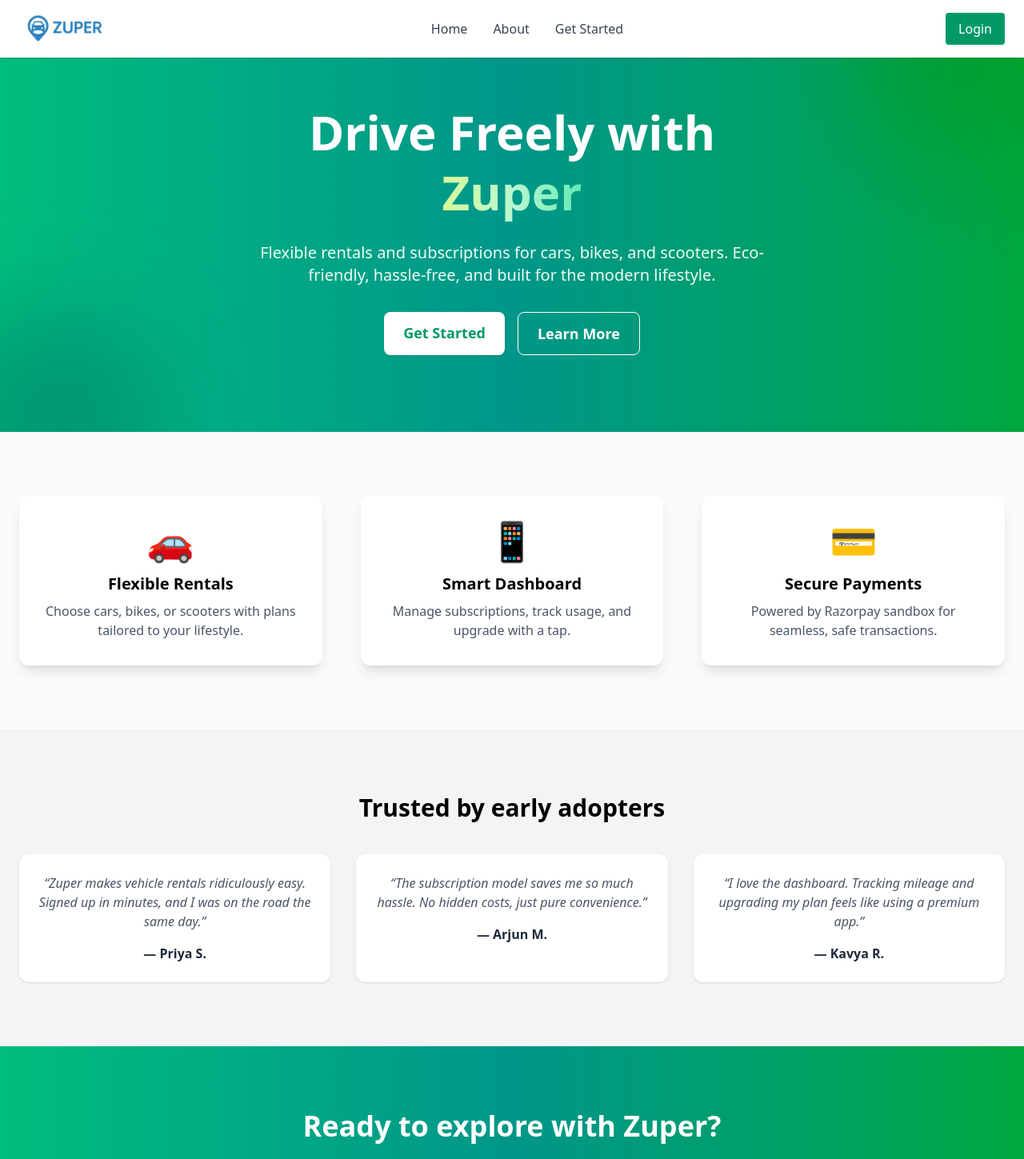
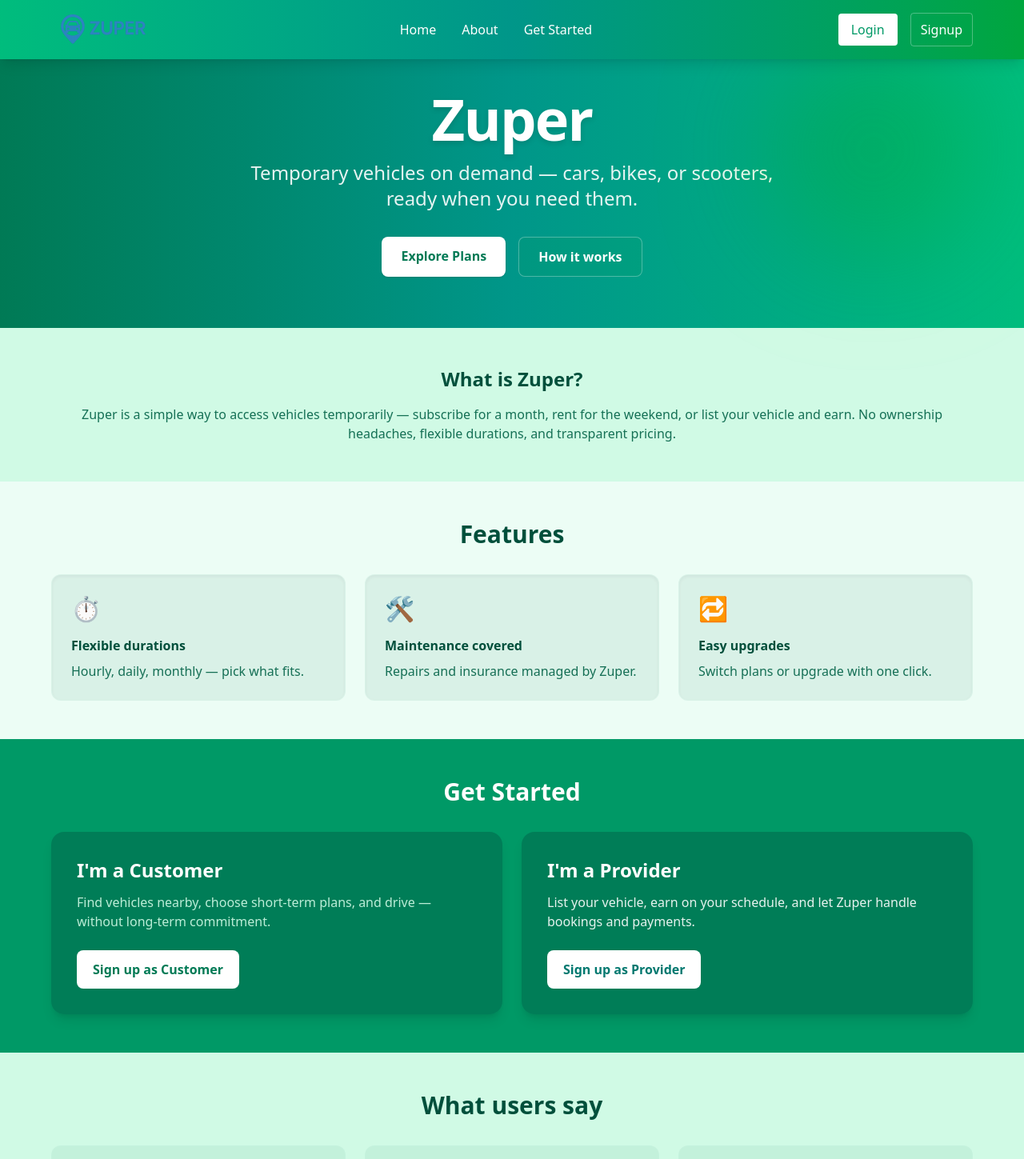
Before and after one commit to Preet2099x/Zuper, a React (Vite) app in the folder frontend/: page / in a window 1280 px wide. Shown: the top 1449 px of the page at 80% size. Built offline with nearby package versions, Linux system fonts and the light colour scheme.

Commit message:
minor changes

```diff
--- a/frontend/src/components/Navbar.jsx
+++ b/frontend/src/components/Navbar.jsx
@@ -4,37 +4,49 @@ import logo from "../assets/zuper.png";
 
 export default function Navbar() {
   return (
-    <header className="bg-white shadow fixed top-0 left-0 w-full z-50">
+    <header className="fixed top-0 left-0 w-full z-50">
+      {/* Gradient bar that matches landing page */}
+      <div className="bg-gradient-to-r from-emerald-500 via-teal-600 to-green-600
+                      shadow-lg backdrop-blur-sm">
         <div className="container mx-auto px-6 py-4 flex items-center justify-between">
           {/* Logo */}
           <Link to="/" className="flex items-center">
             <img
               src={logo}
               alt="Zuper Logo"
-            className="h-28 w-auto object-contain -my-10"
+              className="h-32 w-auto object-contain -my-12"
             />
           </Link>
 
           {/* Nav Links */}
-        <nav className="hidden md:flex space-x-8">
-          <Link to="/" className="text-gray-700 hover:text-emerald-600">
+          <nav className="hidden md:flex space-x-8 items-center">
+            <Link to="/" className="text-white hover:text-emerald-200 transition">
               Home
             </Link>
-          <Link to="/about" className="text-gray-700 hover:text-emerald-600">
+            <Link to="/about" className="text-white hover:text-emerald-200 transition">
               About
             </Link>
-          <Link to="/signup" className="text-gray-700 hover:text-emerald-600">
+            <Link to="/signup" className="text-white hover:text-emerald-200 transition">
               Get Started
             </Link>
           </nav>
 
           {/* CTA Button */}
+          <div className="flex items-center space-x-4">
             <Link
               to="/login"
-          className="bg-emerald-600 text-white px-4 py-2 rounded hover:bg-emerald-700 transition"
+              className="bg-white text-emerald-600 px-4 py-2 rounded hover:bg-gray-100 transition font-medium"
             >
               Login
             </Link>
+            <Link
+              to="/signup"
+              className="hidden md:inline-block text-white border border-white/30 px-3 py-2 rounded hover:bg-white/10 transition"
+            >
+              Signup
+            </Link>
+          </div>
+        </div>
       </div>
     </header>
   );
--- a/frontend/src/index.css
+++ b/frontend/src/index.css
@@ -1,22 +1,14 @@
 @import "tailwindcss";
 
+/* blobs & subtle animations used by landing page */
 @keyframes blob {
-  0% {
-    transform: translate(0px, 0px) scale(1);
-  }
-  33% {
-    transform: translate(30px, -50px) scale(1.1);
-  }
-  66% {
-    transform: translate(-20px, 20px) scale(0.9);
-  }
-  100% {
-    transform: translate(0px, 0px) scale(1);
-  }
+  0% { transform: translate(0,0) scale(1); }
+  33% { transform: translate(30px,-30px) scale(1.05); }
+  66% { transform: translate(-20px,20px) scale(0.95); }
+  100% { transform: translate(0,0) scale(1); }
 }
-.animate-blob {
-  animation: blob 8s infinite;
-}
-.animation-delay-2000 {
-  animation-delay: 2s;
-}
+.animate-blob { animation: blob 9s infinite; }
+.animation-delay-2000 { animation-delay: 2s; }
+
+/* small confort improvements */
+.container { max-width: 1200px; }
--- a/frontend/src/pages/LandingPage.jsx
+++ b/frontend/src/pages/LandingPage.jsx
@@ -5,120 +5,111 @@ import Footer from "../components/Footer";
 
 export default function LandingPage() {
   return (
-    <div className="bg-gray-50">
+    <div className="bg-emerald-50 text-gray-900 antialiased">
       <Navbar />
 
-      {/* Hero Section */}
-      <section className="relative pt-32 pb-24 bg-gradient-to-r from-emerald-500 via-teal-600 to-green-600 text-white overflow-hidden">
-        <div className="container mx-auto px-6 text-center relative z-10">
-          <h1 className="text-5xl md:text-6xl font-extrabold leading-tight">
-            Drive Freely with <br />
-            <span className="bg-clip-text text-transparent bg-gradient-to-r from-lime-200 via-green-200 to-emerald-300">
-              Zuper
-            </span>
-          </h1>
-          <p className="mt-6 text-lg md:text-xl max-w-2xl mx-auto text-emerald-50">
-            Flexible rentals and subscriptions for cars, bikes, and scooters. Eco-friendly, hassle-free, and built for the modern lifestyle.
+      {/* HERO - darker, spacious, no white bleed */}
+      <section className="pt-28 pb-16 bg-gradient-to-r from-emerald-700 via-teal-600 to-emerald-500 text-white text-center">
+        <div className="container mx-auto px-6">
+          <h1 className="text-6xl md:text-7xl font-extrabold tracking-tight drop-shadow-md">Zuper</h1>
+          <p className="mt-4 text-xl md:text-2xl max-w-2xl mx-auto opacity-90">
+            Temporary vehicles on demand — cars, bikes, or scooters, ready when you need them.
           </p>
-          <div className="mt-8 flex justify-center space-x-4">
+
+          <div className="mt-8 flex justify-center gap-4">
             <Link
-              to="/signup"
-              className="bg-white text-emerald-600 px-6 py-3 rounded-lg text-lg font-semibold shadow hover:bg-gray-100 transition"
+              to="/plans"
+              className="bg-white text-emerald-700 px-6 py-3 rounded-lg font-semibold shadow hover:scale-[1.02] transition transform"
             >
-              Get Started
+              Explore Plans
             </Link>
             <Link
-              to="/about"
-              className="bg-transparent border border-white px-6 py-3 rounded-lg text-lg font-semibold hover:bg-white hover:text-emerald-600 transition"
+              to="#how"
+              className="bg-emerald-600/20 border border-white/30 text-white px-6 py-3 rounded-lg font-semibold hover:bg-emerald-600/30 transition"
             >
-              Learn More
+              How it works
             </Link>
           </div>
         </div>
 
-        {/* Floating blobs for organic background */}
-        <div className="absolute -top-20 -right-20 w-72 h-72 bg-lime-400 rounded-full mix-blend-multiply filter blur-3xl opacity-30 animate-blob"></div>
-        <div className="absolute -bottom-32 -left-20 w-72 h-72 bg-pink-400 rounded-full mix-blend-multiply filter blur-3xl opacity-30 animate-blob animation-delay-2000"></div>
+        {/* decorative blob (lower opacity so nav separation feels obvious) */}
+        <div className="absolute right-6 top-6 w-72 h-72 bg-lime-400 rounded-full mix-blend-multiply filter blur-3xl opacity-20 animate-blob"></div>
       </section>
 
-      {/* Features Section */}
-      <section className="py-20 container mx-auto px-6 grid md:grid-cols-3 gap-12 text-center">
-        <div className="bg-white shadow-lg rounded-xl p-8 hover:shadow-2xl transition">
-          <div className="text-5xl mb-4 text-emerald-600">🚗</div>
-          <h3 className="text-xl font-semibold mb-2">Flexible Rentals</h3>
-          <p className="text-gray-600">
-            Choose cars, bikes, or scooters with plans tailored to your lifestyle.
-          </p>
-        </div>
-        <div className="bg-white shadow-lg rounded-xl p-8 hover:shadow-2xl transition">
-          <div className="text-5xl mb-4 text-emerald-600">📱</div>
-          <h3 className="text-xl font-semibold mb-2">Smart Dashboard</h3>
-          <p className="text-gray-600">
-            Manage subscriptions, track usage, and upgrade with a tap.
-          </p>
-        </div>
-        <div className="bg-white shadow-lg rounded-xl p-8 hover:shadow-2xl transition">
-          <div className="text-5xl mb-4 text-emerald-600">💳</div>
-          <h3 className="text-xl font-semibold mb-2">Secure Payments</h3>
-          <p className="text-gray-600">
-            Powered by Razorpay sandbox for seamless, safe transactions.
+      {/* WHAT IS ZUPER - darker card-style on muted background */}
+      <section className="py-12 bg-emerald-100">
+        <div className="container mx-auto px-6 max-w-3xl text-center">
+          <h2 className="text-2xl font-bold mb-4 text-emerald-900">What is Zuper?</h2>
+          <p className="text-emerald-800/90">
+            Zuper is a simple way to access vehicles temporarily — subscribe for a month, rent for the weekend, or list your vehicle and earn. No ownership headaches, flexible durations, and transparent pricing.
           </p>
         </div>
       </section>
 
-      {/* Testimonials / Social Proof */}
-      <section className="py-20 bg-gray-100">
-        <div className="container mx-auto px-6 text-center">
-          <h2 className="text-3xl font-bold mb-10">Trusted by early adopters</h2>
-          <div className="grid md:grid-cols-3 gap-8">
-            <div className="bg-white p-6 rounded-xl shadow hover:shadow-lg transition">
-              <p className="italic text-gray-600">
-                “Zuper makes vehicle rentals ridiculously easy. Signed up in minutes, and I was on the road the same day.”
-              </p>
-              <h4 className="mt-4 font-semibold text-gray-800">— Priya S.</h4>
+      {/* FEATURES - dark cards on soft backdrop (no stark white) */}
+      <section className="py-12 bg-emerald-50">
+        <div className="container mx-auto px-6">
+          <h3 className="text-3xl font-bold text-center text-emerald-900 mb-8">Features</h3>
+          <div className="grid md:grid-cols-3 gap-6">
+            <PanelCard icon="⏱️" title="Flexible durations" text="Hourly, daily, monthly — pick what fits." />
+            <PanelCard icon="🛠️" title="Maintenance covered" text="Repairs and insurance managed by Zuper." />
+            <PanelCard icon="🔁" title="Easy upgrades" text="Switch plans or upgrade with one click." />
+          </div>
+        </div>
+      </section>
+
+      {/* ROLE CARDS - strong color blocks, no white */}
+      <section id="roles" className="py-12 bg-emerald-600 text-white">
+        <div className="container mx-auto px-6">
+          <h3 className="text-3xl font-bold text-center mb-8">Get Started</h3>
+          <div className="grid md:grid-cols-2 gap-6">
+            <div className="rounded-2xl p-8 bg-emerald-700/90 shadow-lg">
+              <h4 className="text-2xl font-semibold">I'm a Customer</h4>
+              <p className="mt-3 text-emerald-100/90">Find vehicles nearby, choose short-term plans, and drive — without long-term commitment.</p>
+              <Link to="/signup" className="inline-block mt-6 bg-white text-emerald-700 px-5 py-3 rounded-lg font-semibold">Sign up as Customer</Link>
             </div>
-            <div className="bg-white p-6 rounded-xl shadow hover:shadow-lg transition">
-              <p className="italic text-gray-600">
-                “The subscription model saves me so much hassle. No hidden costs, just pure convenience.”
-              </p>
-              <h4 className="mt-4 font-semibold text-gray-800">— Arjun M.</h4>
-            </div>
-            <div className="bg-white p-6 rounded-xl shadow hover:shadow-lg transition">
-              <p className="italic text-gray-600">
-                “I love the dashboard. Tracking mileage and upgrading my plan feels like using a premium app.”
-              </p>
-              <h4 className="mt-4 font-semibold text-gray-800">— Kavya R.</h4>
+
+            <div className="rounded-2xl p-8 bg-emerald-700/90 shadow-lg">
+              <h4 className="text-2xl font-semibold text-white">I'm a Provider</h4>
+              <p className="mt-3 text-white/90">List your vehicle, earn on your schedule, and let Zuper handle bookings and payments.</p>
+              <Link to="/provider/signup" className="inline-block mt-6 bg-white text-teal-700 px-5 py-3 rounded-lg font-semibold">Sign up as Provider</Link>
             </div>
           </div>
         </div>
       </section>
 
-        {/* Call to Action */}
-        <section className="py-20 bg-gradient-to-r from-emerald-500 via-teal-600 to-green-600 text-white text-center">
-        <h2 className="text-3xl md:text-4xl font-bold">
-            Ready to explore with Zuper?
-        </h2>
-        <p className="mt-4 text-lg">
-            Whether you’re a customer looking for rides or a provider listing vehicles — we’ve got you covered.
-        </p>
-        <div className="mt-8 flex flex-col md:flex-row justify-center gap-6">
-            <Link
-            to="/signup"
-            className="bg-white text-emerald-600 px-8 py-3 rounded-lg text-lg font-semibold shadow hover:bg-gray-100 transition"
-            >
-            I’m a Customer
-            </Link>
-            <Link
-            to="/provider/signup"
-            className="bg-transparent border border-white px-8 py-3 rounded-lg text-lg font-semibold hover:bg-white hover:text-emerald-600 transition"
-            >
-            I’m a Provider
-            </Link>
+      {/* TESTIMONIALS - muted dark cards */}
+      <section className="py-12 bg-emerald-100">
+        <div className="container mx-auto px-6">
+          <h3 className="text-3xl font-bold text-center text-emerald-900 mb-8">What users say</h3>
+          <div className="grid md:grid-cols-3 gap-6">
+            <Quote text="Booked a weekend car in minutes. No paperwork." author="— Sameer K." />
+            <Quote text="Listing my scooter was easy and it earns monthly." author="— Rina P." />
+            <Quote text="Upgrading plans from dashboard is flawless." author="— Omar S." />
+          </div>
         </div>
-        </section>
-
+      </section>
 
       <Footer />
     </div>
   );
 }
+
+/* small subcomponents (kept compact) */
+function PanelCard({ icon, title, text }) {
+  return (
+    <div className="bg-emerald-800/8 p-6 rounded-xl shadow-inner border border-emerald-100/10">
+      <div className="text-3xl">{icon}</div>
+      <h4 className="mt-4 font-semibold text-emerald-900">{title}</h4>
+      <p className="mt-2 text-emerald-800/90">{text}</p>
+    </div>
+  );
+}
+function Quote({ text, author }) {
+  return (
+    <div className="bg-emerald-800/6 p-6 rounded-xl border border-emerald-100/10">
+      <p className="italic text-emerald-800/90">“{text}”</p>
+      <div className="mt-4 font-semibold text-emerald-900">{author}</div>
+    </div>
+  );
+}
```
Also changed, not shown: 1 other file (tests, documents, lock files or other folders). Lines whose indentation alone changed are shown as unchanged.
